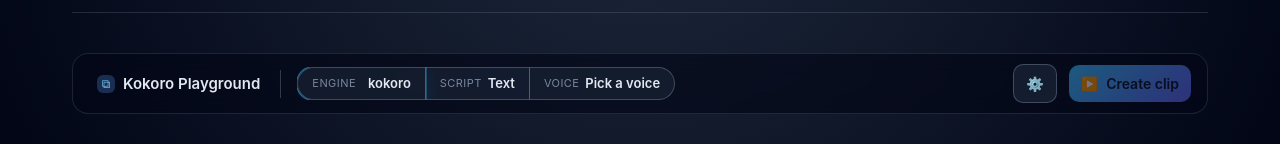
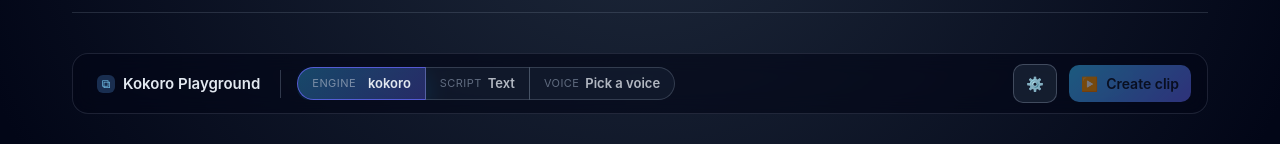
Before and after one commit to Astrocyte74/tts-hub, a React app in the folder frontend/: page / in a window 1280 px wide. Shown: the part 124-268 px from the top of the page. Built offline with nearby package versions, Linux system fonts and the light colour scheme; no server answers; the HTML template or start-up script is replaced by a standard one.

Commit message:
ui: limit Voice warn to when Voice mode is active; stronger active styling for segmented modes

```diff
--- a/frontend/src/App.css
+++ b/frontend/src/App.css
@@ -118,7 +118,10 @@
 }
 
 .topbar__chip--active {
-  box-shadow: 0 0 0 1px rgba(56, 189, 248, 0.6), 0 6px 18px rgba(14, 165, 233, 0.25);
+  background: linear-gradient(135deg, rgba(56, 189, 248, 0.35), rgba(99, 102, 241, 0.35));
+  border-color: rgba(99, 102, 241, 0.8);
+  color: #eaf2ff;
+  box-shadow: 0 8px 24px rgba(14,165,233,0.25);
 }
 
 /* Segmented mode group */
@@ -127,6 +130,7 @@
 .topbar__modes .topbar__chip:first-child { border-top-left-radius: 999px; border-bottom-left-radius: 999px; }
 .topbar__modes .topbar__chip:last-child { border-top-right-radius: 999px; border-bottom-right-radius: 999px; }
 .topbar__modes .topbar__chip + .topbar__chip { margin-left: -1px; } /* collapse borders */
+.topbar__modes .topbar__chip:not(.topbar__chip--active) { opacity: .78; }
 
 .topbar__chip-label {
   text-transform: uppercase;
--- a/frontend/src/components/TopContextBar.tsx
+++ b/frontend/src/components/TopContextBar.tsx
@@ -125,7 +125,7 @@ export function TopContextBar({
           type="button"
           role="tab"
           aria-selected={activePanel === 'voices'}
-          className={`topbar__chip ${(noVoiceSelected && activePanel !== 'controls') ? 'topbar__chip--warn' : ''} ${activePanel === 'voices' ? 'topbar__chip--active' : ''}`}
+          className={`topbar__chip ${activePanel === 'voices' ? 'topbar__chip--active' : ''} ${noVoiceSelected && activePanel === 'voices' ? 'topbar__chip--warn' : ''}`}
           onClick={onShowVoicePalette}
           aria-label="Show voice palette"
           title="Jump to voices (V)"
```
